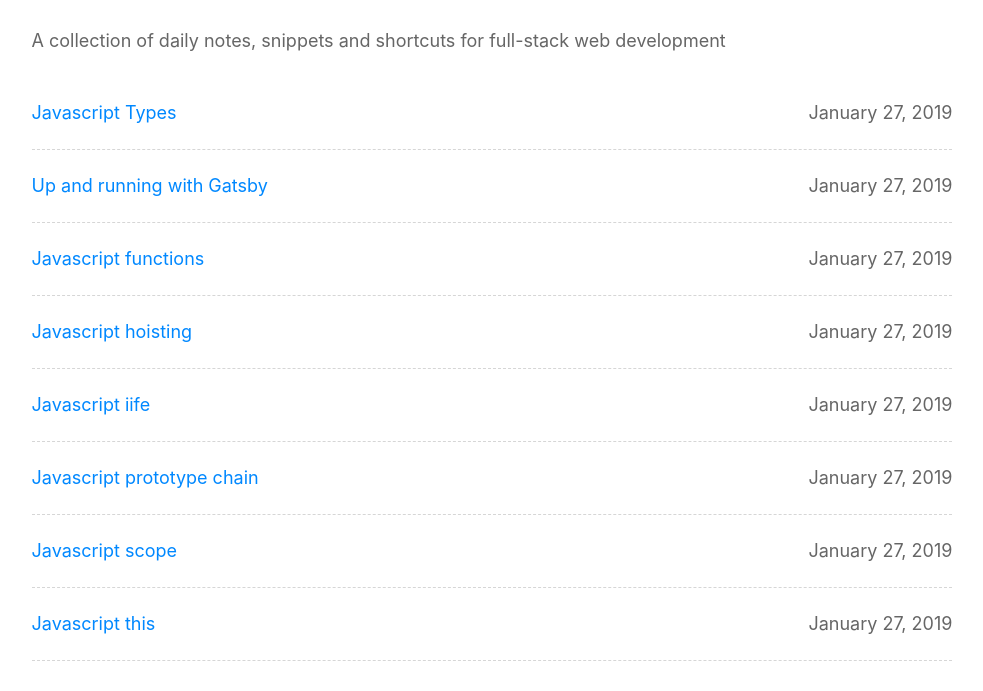
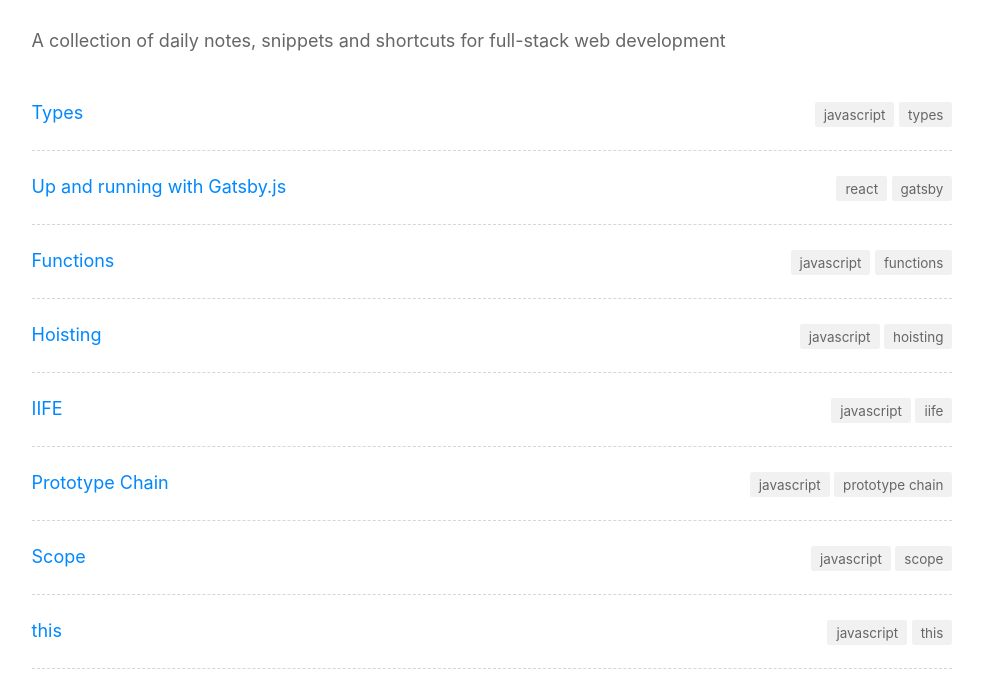
Before and after one commit to eeegor/daily-exercises, a Gatsby site: page / in a window 1280 px wide. Shown: the part 109-800 px from the top of the page, without its empty margins (148-1131 px from the left). Built offline with nearby package versions, Linux system fonts and the light colour scheme; Gatsby itself is replaced by a stand-in of ours.

Commit message:
feature: replace date with tags on page index

```diff
--- a/src/pages/index.js
+++ b/src/pages/index.js
@@ -15,6 +15,14 @@ const PostPreview = styled.div({
   },
 })
 
+const Tag = styled.span({
+  padding: '0.25rem 0.5rem',
+  background: '#3331',
+  marginLeft: '0.25rem',
+  fontSize: '0.75rem',
+  borderRadius: '0.125rem'
+})
+
 export const Description = styled.div({
   marginBottom: '2rem',
 })
@@ -25,14 +33,14 @@ const IndexPage = ({ data }) => {
     <Layout showDescription>
       <SEO title="Home" keywords={[`gatsby`, `application`, `react`]} />
       {edges.map((el, index) => {
-        const { path, title, date } = el.node.frontmatter
+        const { path, title, date, keywords } = el.node.frontmatter
         return (
           <PostPreview key={index}>
             <div>
               <Link to={path}>{title}</Link>
             </div>
             <div>
-              <small>{date}</small>
+              <small>{keywords.map(word => <Tag key={word}>{word}</Tag>)}</small>
             </div>
           </PostPreview>
         )
--- a/src/posts/20190127-javascript-types/index.md
+++ b/src/posts/20190127-javascript-types/index.md
@@ -1,9 +1,9 @@
 ---
 
 path: "/javascript-types"
-title: "Javascript Types"
+title: "Types"
 date: "2019-01-27"
-keywords: ['javascript', 'ecmascript', 'types']
+keywords: ['javascript', 'types']
 
 ---
 
--- a/src/posts/20190127-up-and-running-with-gatsby/index.md
+++ b/src/posts/20190127-up-and-running-with-gatsby/index.md
@@ -1,7 +1,7 @@
 ---
 
-path: "/up-and-running-with-gatsby"
-title: "Up and running with Gatsby"
+path: "/up-and-running-with-gatsby-js"
+title: "Up and running with Gatsby.js"
 date: "2019-01-27"
 keywords: ['react', 'gatsby']
 
--- a/src/posts/20190128-javascript-functions/index.md
+++ b/src/posts/20190128-javascript-functions/index.md
@@ -1,9 +1,9 @@
 ---
 
 path: "/javascript-functions"
-title: "Javascript functions"
+title: "Functions"
 date: "2019-01-27"
-keywords: ['javascript', 'ecmascript', 'functions']
+keywords: ['javascript', 'functions']
 
 ---
 
--- a/src/posts/20190128-javascript-hoisting/index.md
+++ b/src/posts/20190128-javascript-hoisting/index.md
@@ -1,9 +1,9 @@
 ---
 
 path: "/javascript-hoisting"
-title: "Javascript hoisting"
+title: "Hoisting"
 date: "2019-01-27"
-keywords: ['javascript', 'ecmascript', 'hoisting']
+keywords: ['javascript', 'hoisting']
 
 ---
 
--- a/src/posts/20190128-javascript-iife/index.md
+++ b/src/posts/20190128-javascript-iife/index.md
@@ -1,9 +1,9 @@
 ---
 
 path: "/javascript-iife"
-title: "Javascript iife"
+title: "IIFE"
 date: "2019-01-27"
-keywords: ['javascript', 'ecmascript', 'iife']
+keywords: ['javascript', 'iife']
 
 ---
 
--- a/src/posts/20190128-javascript-prototype-chain/index.md
+++ b/src/posts/20190128-javascript-prototype-chain/index.md
@@ -1,9 +1,9 @@
 ---
 
 path: "/javascript-prototype-chain"
-title: "Javascript prototype chain"
+title: "Prototype Chain"
 date: "2019-01-27"
-keywords: ['javascript', 'ecmascript', 'prototype chain']
+keywords: ['javascript', 'prototype chain']
 
 ---
 
--- a/src/posts/20190128-javascript-scope/index.md
+++ b/src/posts/20190128-javascript-scope/index.md
@@ -1,9 +1,9 @@
 ---
 
 path: "/javascript-scope"
-title: "Javascript scope"
+title: "Scope"
 date: "2019-01-27"
-keywords: ['javascript', 'ecmascript', 'scope']
+keywords: ['javascript', 'scope']
 
 ---
 
--- a/src/posts/20190128-javascript-this/index.md
+++ b/src/posts/20190128-javascript-this/index.md
@@ -1,9 +1,9 @@
 ---
 
 path: "/javascript-this"
-title: "Javascript this"
+title: "this"
 date: "2019-01-27"
-keywords: ['javascript', 'ecmascript', 'this']
+keywords: ['javascript', 'this']
 
 ---
 
```
